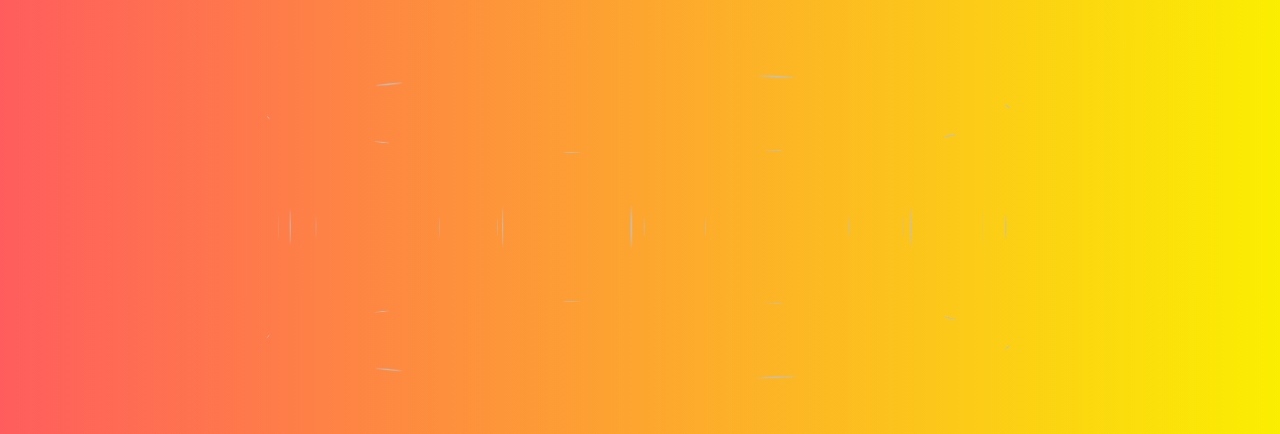
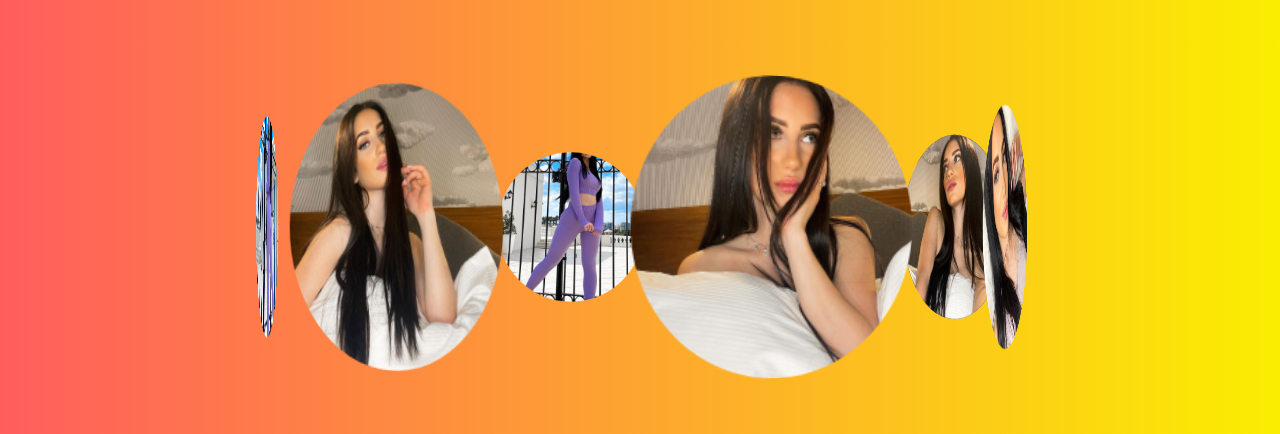
Before and after one commit to dinethlive/abbi-insta, a plain HTML site: page index.html in a window 1280 px wide. Shown: the part 213-647 px from the top of the page. Drawn offline with Linux system fonts and the light colour scheme; the site is published under a folder, as on GitHub Pages, so addresses that start at the root find nothing.

Commit message:
Image Location Changed

```diff
--- a/index.html
+++ b/index.html
@@ -15,15 +15,15 @@
     </div>
     <div class="main">
       <div class="slider">
-        <span style="--i: 1"><img src="/img/abbi/1.jpg" alt="" /></span>
-        <span style="--i: 2"><img src="/img/abbi/2.jpg" alt="" /></span>
-        <span style="--i: 3"><img src="/img/abbi/3.jpg" alt="" /></span>
-        <span style="--i: 4"><img src="/img/abbi/4.jpg" alt="" /></span>
-        <span style="--i: 5"><img src="/img/abbi/5.jpg" alt="" /></span>
-        <span style="--i: 6"><img src="/img/abbi/6.jpg" alt="" /></span>
-        <span style="--i: 7"><img src="/img/abbi/7.jpg" alt="" /></span>
-        <span style="--i: 8"><img src="/img/abbi/8.jpg" alt="" /></span>
-        <span style="--i: 9"><img src="/img/abbi/9.jpg" alt="" /> </span>
+        <span style="--i: 1"><img src="1.jpg" alt="" /></span>
+        <span style="--i: 2"><img src="2.jpg" alt="" /></span>
+        <span style="--i: 3"><img src="3.jpg" alt="" /></span>
+        <span style="--i: 4"><img src="4.jpg" alt="" /></span>
+        <span style="--i: 5"><img src="5.jpg" alt="" /></span>
+        <span style="--i: 6"><img src="6.jpg" alt="" /></span>
+        <span style="--i: 7"><img src="7.jpg" alt="" /></span>
+        <span style="--i: 8"><img src="8.jpg" alt="" /></span>
+        <span style="--i: 9"><img src="9.jpg" alt="" /> </span>
       </div>
     </div>
   </body>
```
Also changed, not shown: 1.jpg (added), 2.jpg (added), 3.jpg (added), 4.jpg (added), 5.jpg (added), 6.jpg (added), 7.jpg (added), 8.jpg (added), 9.jpg (added).
